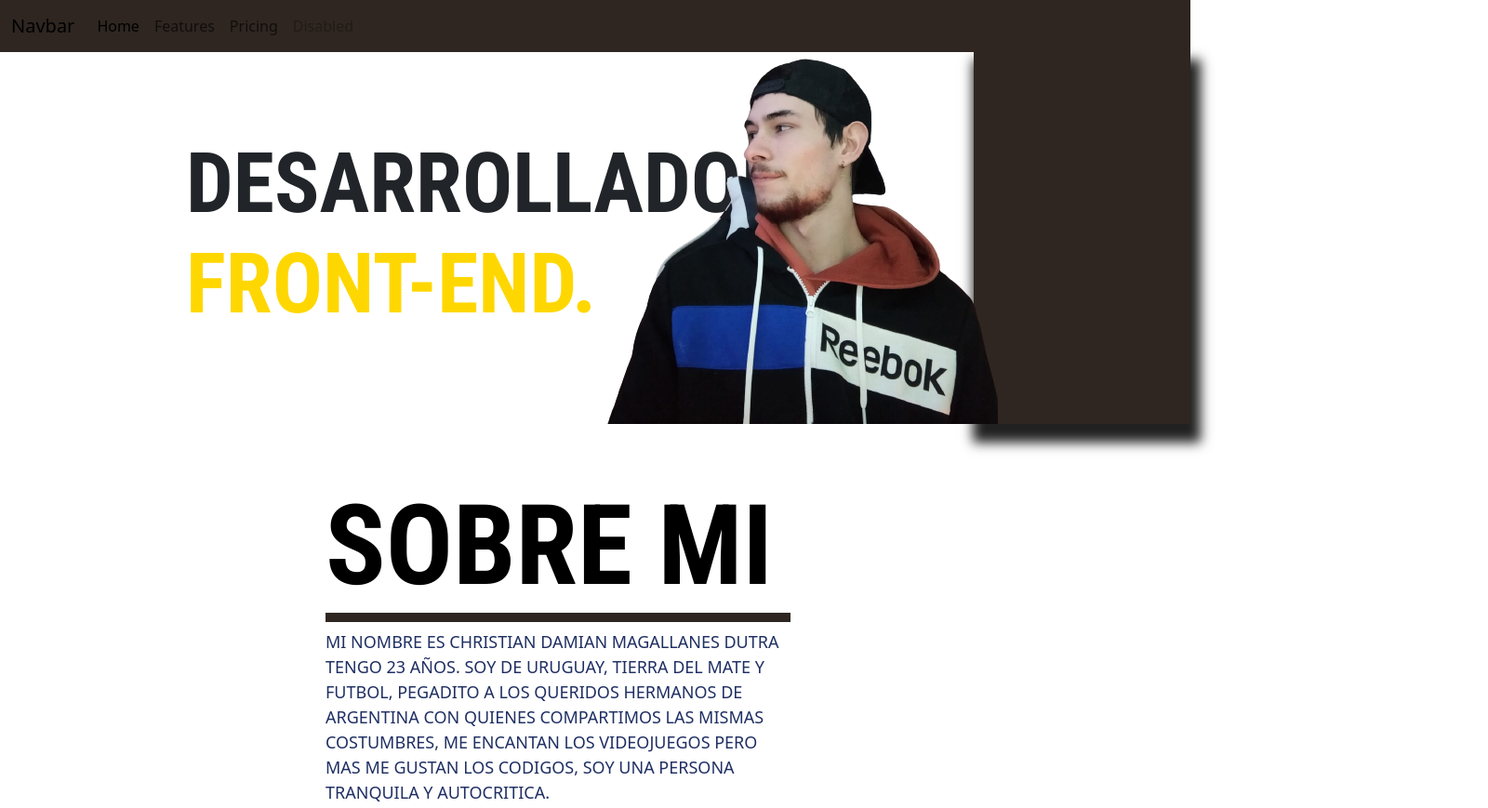
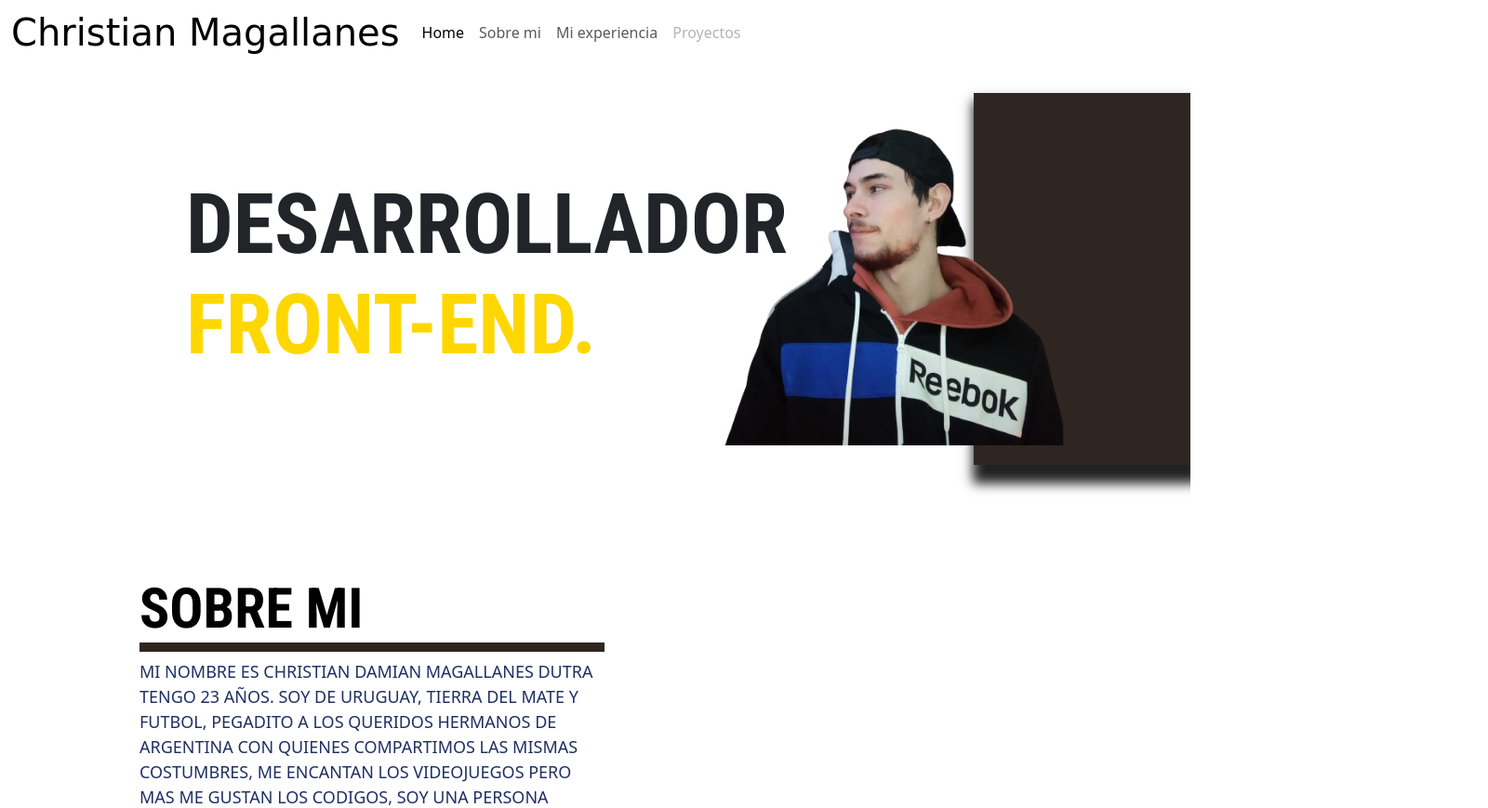
Before and after one commit to ChristianMagallanes/portfolio, a plain HTML site: page index.html in a window 1280 px wide. Shown: the top 869 px of the page at 93% size, 1600 px wide, since content can reach past the window. Drawn offline with nearby package versions, Linux system fonts and the light colour scheme; a web font is replaced by a local one.

Commit message:
adaptando

```diff
--- a/index.html
+++ b/index.html
@@ -6,15 +6,16 @@
   <meta name="viewport" content="width=device-width, initial-scale=1.0">
   <link href="https://cdn.jsdelivr.net/npm/bootstrap@5.3.0/dist/css/bootstrap.min.css" rel="stylesheet"
     integrity="sha384-9ndCyUaIbzAi2FUVXJi0CjmCapSmO7SnpJef0486qhLnuZ2cdeRhO02iuK6FUUVM" crossorigin="anonymous">
+    <link href="https://unpkg.com/aos@2.3.1/dist/aos.css" rel="stylesheet">
   <link rel="stylesheet" href="./css/main.css">
   <title>Christian Magallanes - Portfolio</title>
 </head>
 
 <body>
   <!--=================Navbar==================-->
-  <nav class="navbar navbar-expand-lg ">
-    <div class="container-fluid">
-      <a class="navbar-brand" href="#">Navbar</a>
+  <nav class="navbar  navbar-expand-lg  ">
+    <div class="container-fluid fixed-top">
+      <a class="navbar-brand" href="#">Christian Magallanes</a>
       <button class="navbar-toggler" type="button" data-bs-toggle="collapse" data-bs-target="#navbarNav"
         aria-controls="navbarNav" aria-expanded="false" aria-label="Toggle navigation">
         <span class="navbar-toggler-icon"></span>
@@ -25,13 +26,13 @@
             <a class="nav-link active" aria-current="page" href="#">Home</a>
           </li>
           <li class="nav-item">
-            <a class="nav-link" href="#">Features</a>
+            <a class="nav-link" href="#Sobremi">Sobre mi</a>
           </li>
           <li class="nav-item">
-            <a class="nav-link" href="#">Pricing</a>
+            <a class="nav-link" href="#Miexperiencia">Mi experiencia</a>
           </li>
           <li class="nav-item">
-            <a class="nav-link disabled">Disabled</a>
+            <a class="nav-link disabled">Proyectos</a>
           </li>
         </ul>
       </div>
@@ -53,11 +54,11 @@
   </section>
 
   <!----------Servicios container----------->
-  <section class="SobremiContainer">
+  <section class="SobremiContainer"  id="Sobremi">
 
     <div>
       <article class="InformacionContent">
-        <div class="Informacion">
+        <div class="Informacion" data-aos="fade-right">
           <h2 id="DiseñoTitle">SOBRE MI</h2>
           <p class="infoP">MI NOMBRE ES CHRISTIAN DAMIAN MAGALLANES DUTRA TENGO 23 AÑOS.
             SOY DE URUGUAY, TIERRA DEL MATE Y FUTBOL, PEGADITO A LOS QUERIDOS HERMANOS DE ARGENTINA CON QUIENES
@@ -69,7 +70,7 @@
 
 
       <article class="InformacionContent2">
-        <div class="Informacion">
+        <div class="Informacion" data-aos="fade-left">
           <h2 id="IngenieriaTitle">DISEÑO</h2>
           <p class="infoP">Probablemente no soy el típico diseñador colocado detrás de una mesa de trabajo de
             Illustrator ajustando
@@ -82,7 +83,7 @@
 
   </section>
 
-  <section class="ExperienceContent">
+  <section class="ExperienceContent" id="Miexperiencia">
     <div class="Experience">
       <h2 class="tituloExp">Mi experiencia</h2>
       <p><span class="Exp1">Soy un entusiasta del desarrollo web front-end con un enfoque en la creación de interfaces
@@ -139,9 +140,12 @@
 
   </footer>
 
-  <script src="https://cdn.jsdelivr.net/npm/bootstrap@5.3.0/dist/js/bootstrap.bundle.min.js"
-    integrity="sha384-geWF76RCwLtnZ8qwWowPQNguL3RmwHVBC9FhGdlKrxdiJJigb/j/68SIy3Te4Bkz"
-    crossorigin="anonymous"></script>
+
+    <script src="https://unpkg.com/aos@2.3.1/dist/aos.js"></script>
+    <script>
+      AOS.init();
+    </script>
+     <script src="https://cdn.jsdelivr.net/npm/bootstrap@5.3.0/dist/js/bootstrap.bundle.min.js" integrity="sha384-geWF76RCwLtnZ8qwWowPQNguL3RmwHVBC9FhGdlKrxdiJJigb/j/68SIy3Te4Bkz" crossorigin="anonymous"></script>
 </body>
 
 </html>
--- a/sass/_Encabezado.scss
+++ b/sass/_Encabezado.scss
@@ -6,19 +6,25 @@
     align-items: center;
     height: 400px;
     background-color: #ffffff;
-    transition: 1s;
+    @include mobile{
+        height: 211px;
+        padding-left: 10px;
+        background-color: #ffffff;
+    }
+
     .titulo{
         font-size: 90px;
         font-family: 'Roboto Condensed', sans-serif;
         text-transform: uppercase;
+        @include mobile{
+            font-size: 40px;
+            text-align: start;
+        }
     }
     .Span1{
         color: gold;
     }
-    &:hover{
-        scale: 1.1;
-        transition: 1s;
-    }
+
     .InformacionPersonal{
 
         background-color: #2f2621;
@@ -30,8 +36,23 @@
         position: absolute;
         left: 50%;
         height: 754px;
+        @include desktop{
+            height: 445px;
+            left: 60%;
+            bottom: 47%;
+        }
+        @include mobile {
+            bottom: 40%;
+        }
+
         img{
             transform: scaleX(-1);
+            @include desktop{
+                height: 500px;
+            }
+            @include mobile{
+                height: 250px;
+            }
         }
     }
 }
--- /dev/null
+++ b/sass/_MediaScreen.scss
@@ -0,0 +1,27 @@
+@mixin desktop {
+    @media screen and (max-width: 1400px) {
+        @content;
+    }
+}
+
+@mixin desktop2 {
+    @media screen and (min-width: 1270px) {
+        @content;
+    }
+}
+
+
+
+@mixin tablet2 {
+    @media screen and (max-width: 768px) {
+        @content;
+    }
+}
+
+
+
+@mixin mobile {
+    @media screen and (max-width:480px) {
+        @content;
+    }
+}
--- a/sass/_Navbar.scss
+++ b/sass/_Navbar.scss
@@ -1,3 +1,10 @@
 .navbar{
-    background-color:#2f2621 ;
+  height: 100px;
+  .container-fluid{
+    background-color: #fff;
   }
+  .navbar-brand{
+    font-family: 'Fasthand', cursive;
+    font-size: 40px;
+  }
+}
--- a/sass/_Resets&Fuentes.scss
+++ b/sass/_Resets&Fuentes.scss
@@ -1,5 +1,5 @@
 @import url('https://fonts.googleapis.com/css2?family=Roboto+Condensed:wght@700&display=swap');
-
+@import url('https://fonts.googleapis.com/css2?family=Fasthand&display=swap');
 *{
     padding: 0;
     margin: 0;
--- a/sass/_SobremiContainer.scss
+++ b/sass/_SobremiContainer.scss
@@ -5,20 +5,44 @@
     height: 100vh;
     gap: 20px;
     transition: 1s;
+    @include mobile{
+        display: flex;
+        justify-content: center;
+        align-items: center;
+    }
     .InformacionContent{
         margin-left: 70%;
         transition: 1s;
+        @include desktop{
+            margin-left: 30%;
+        }
+        @include mobile{
+            margin: 0;
+        }
         .Informacion{
             width: 500px;
+            @include mobile{
+                width: 300px;
+            }
             #DiseñoTitle{
                 color: #000000;
                 font-size: 120px;
                 font-family: 'Roboto Condensed', sans-serif;
                 border-bottom: solid 10px #2f2621;
+                @include desktop{
+                    font-size: 60px;
+                }
+                @include mobile{
+                    font-size: 48px;
+                    text-align: center;
+                }
             }
             .infoP{
                 font-size: 18px;
                 color: #1f2f63;
+                @include mobile{
+                    text-align: center;
+                }
             }
         }
         &:hover{
@@ -30,13 +54,28 @@
         margin-left: 220%;
         background-color: #2f2621;
         transition: 1s;
+        @include desktop{
+            margin-left:150% ;
+        }
+        @include mobile{
+            margin: 0;
+            background-color: rgba(255, 255, 255, 0);
+        }
+
         .Informacion{
             width: 500px;
+            @include mobile{
+                text-align: center;
+                width: 300px;
+            }
             #IngenieriaTitle{
                 color: #000000;
                 font-size: 100px;
                 font-family: 'Roboto Condensed', sans-serif;
                 border-bottom: solid 10px #2f2621;
+                @include desktop{
+                    font-size: 60px;
+                }
             }
             .infoP{
                 font-size: 18px;
--- a/sass/main.scss
+++ b/sass/main.scss
@@ -1,3 +1,4 @@
+@import "./MediaScreen";
 @import "./Resets&Fuentes";
 @import "./Navbar";
 @import "./Encabezado";
```
Also changed, not shown: css/main.css, sass/_ExperienciaContainer.scss (line endings or trailing spaces), script.js (added).
